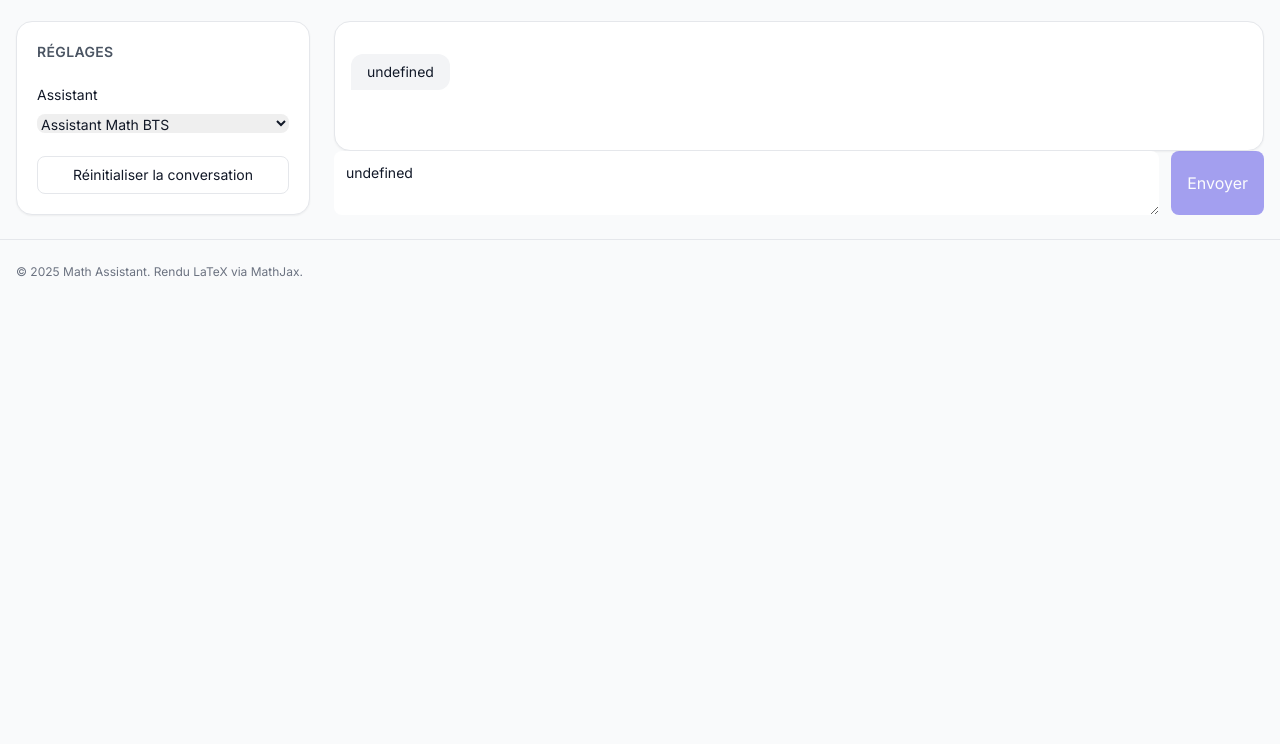
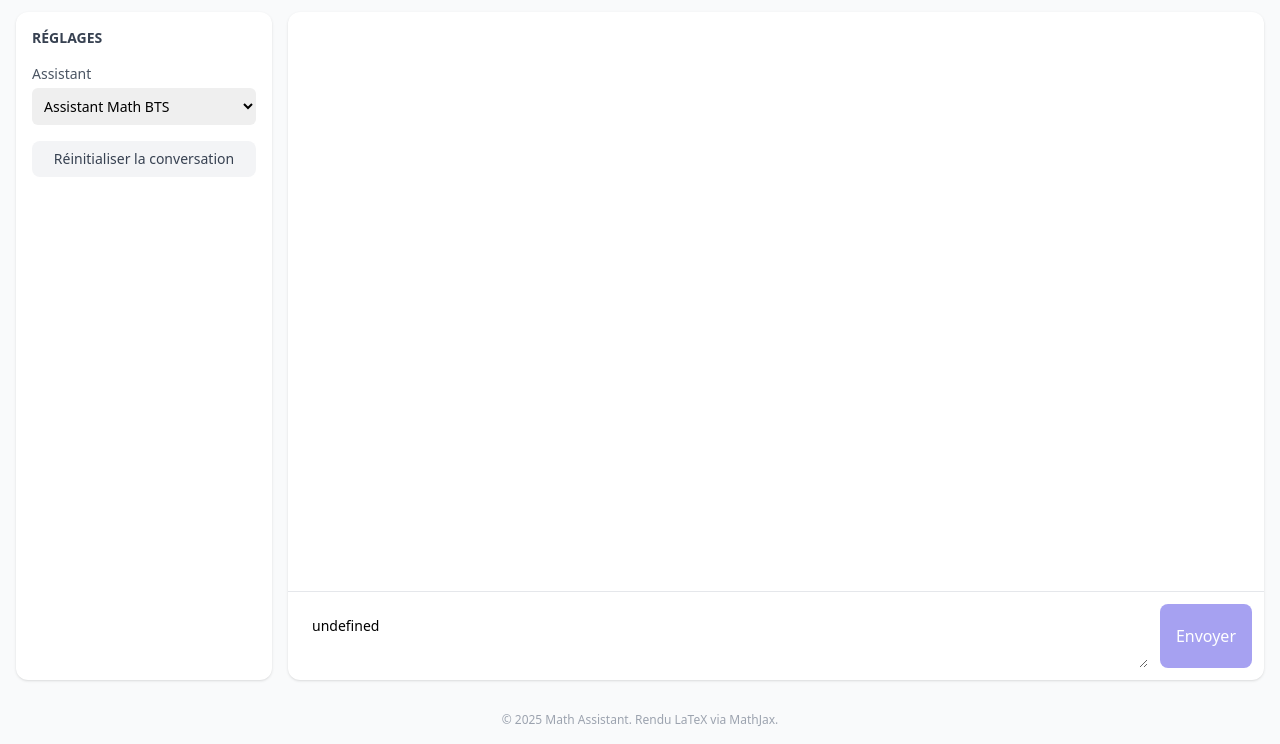
Before and after one commit to MarcoProfParis/mathAssistant, a plain HTML site: page index.html in a window 1280 px wide. Shown: the part 56-800 px from the top of the page. Drawn offline with nearby package versions, Linux system fonts and the light colour scheme.

Commit message:
Update index.html

```diff
--- a/index.html
+++ b/index.html
@@ -1,26 +1,23 @@
 <!doctype html>
-<html lang="fr" class="h-full">
+<html lang="fr" x-data="chatApp()" xmlns="http://www.w3.org/1999/xhtml">
   <head>
     <meta charset="utf-8" />
-    <title>Math Assistant • Tailwind + Alpine</title>
-    <meta name="viewport" content="width=device-width,initial-scale=1" />
+    <title>Math Assistant • BTS</title>
+    <meta name="viewport" content="width=device-width, initial-scale=1" />
+    <meta name="description" content="Assistant de maths BTS avec LaTeX et Tailwind" />
 
-    <!-- Tailwind CSS -->
-    <script src="https://cdn.tailwindcss.com"></script>
-    <script>
-      tailwind.config = {
-        theme: {
-          extend: {
-            fontFamily: { sans: ['Inter', 'ui-sans-serif', 'system-ui'] }
-          }
-        }
-      }
-    </script>
-
-    <!-- Inter font -->
+    <!-- Fonts -->
+    <link rel="preconnect" href="https://fonts.googleapis.com" />
+    <link rel="preconnect" href="https://fonts.gstatic.com" crossorigin />
     <link href="https://fonts.googleapis.com/css2?family=Inter:wght@400;600&display=swap" rel="stylesheet" />
 
-    <!-- MathJax (LaTeX) -->
+    <!-- Tailwind -->
+    <script src="https://cdn.tailwindcss.com"></script>
+
+    <!-- Alpine.js -->
+    <script src="https://unpkg.com/alpinejs" defer></script>
+
+    <!-- MathJax -->
     <script>
       window.MathJax = {
         tex: {
@@ -31,64 +28,61 @@
         options: { skipHtmlTags: ['script','noscript','style','textarea','pre','code'] }
       };
     </script>
-    <script id="MathJax-script" async
-      src="https://cdn.jsdelivr.net/npm/mathjax@3/es5/tex-mml-chtml.js"></script>
+    <script id="MathJax-script" async src="https://cdn.jsdelivr.net/npm/mathjax@3/es5/tex-mml-chtml.js"></script>
 
-    <!-- Alpine.js -->
-    <script defer src="https://unpkg.com/alpinejs@3.x.x/dist/cdn.min.js"></script>
+    <!-- App logic -->
+    <script type="module" src="./assets/app.js"></script>
   </head>
+  <body class="font-inter bg-gray-50 min-h-screen flex flex-col">
 
-  <body class="h-full bg-gray-50 text-gray-900 font-sans" x-data="chatApp()">
-    <!-- Header -->
-    <header class="sticky top-0 border-b bg-white shadow-sm z-10">
-      <div class="max-w-7xl mx-auto px-4 py-3 flex justify-between items-center">
+    <!-- HEADER -->
+    <header class="flex items-center justify-between bg-white shadow px-6 py-3">
       <div class="flex items-center gap-2">
-          <svg class="h-6 w-6 text-indigo-600" viewBox="0 0 24 24"><circle cx="12" cy="12" r="10" fill="currentColor"/></svg>
-          <span class="text-lg font-semibold">Math Assistant</span>
+        <div class="w-4 h-4 rounded-full bg-indigo-600"></div>
+        <span class="font-semibold text-lg">Math Assistant</span>
       </div>
-        <div class="text-xs font-medium bg-emerald-100 text-emerald-700 px-2 py-1 rounded-md" x-text="status"></div>
-      </div>
+      <div class="text-sm text-gray-500" x-text="status"></div>
     </header>
 
-    <!-- Layout -->
-    <main class="max-w-7xl mx-auto px-4 py-6 grid lg:grid-cols-12 gap-6">
-      <!-- Sidebar -->
-      <aside class="lg:col-span-4 xl:col-span-3">
-        <div class="rounded-2xl border bg-white shadow-sm p-5 space-y-5">
-          <h2 class="text-sm font-semibold uppercase tracking-wide text-gray-600">Réglages</h2>
+    <!-- MAIN -->
+    <main class="flex flex-1 p-4 gap-4">
 
-          <label class="block space-y-2">
-            <span class="text-sm font-medium">Assistant</span>
-            <select class="w-full rounded-lg border-gray-300 text-sm focus:ring-indigo-500 focus:border-indigo-500"
-                    x-model="assistantId">
+      <!-- ASIDE (réglages) -->
+      <aside class="w-64 bg-white shadow rounded-xl p-4 space-y-4">
+        <h2 class="text-gray-700 font-semibold uppercase text-sm">Réglages</h2>
+
+        <label class="block text-sm">
+          <span class="text-gray-600">Assistant</span>
+          <select x-model="assistantId" class="mt-1 block w-full rounded-md border-gray-300 p-2 text-sm">
             <option value="asst_nJPlhP6A858ujOQmAB1a7IKZ">Assistant Math BTS</option>
             <option value="asst_JIkIS0KLot6YU8V2uFP1VLLn">Assistant Math BTS LaTeX</option>
           </select>
         </label>
 
         <button @click="resetThread"
-                  class="w-full rounded-lg border px-3 py-2 text-sm hover:bg-gray-50">
+          class="w-full bg-gray-100 hover:bg-gray-200 text-gray-700 text-sm px-3 py-2 rounded-lg">
           Réinitialiser la conversation
         </button>
-        </div>
       </aside>
 
-      <!-- Chat -->
-      <section class="lg:col-span-8 xl:col-span-9 flex flex-col">
-        <div id="messages" x-ref="messages"
-             class="flex-1 overflow-y-auto rounded-2xl border bg-white shadow-sm p-4 space-y-4 h-[60vh]">
-          <template x-for="m in messages" :key="m.id">
-            <div class="flex" :class="m.role === 'user' ? 'justify-end' : 'justify-start'">
-              <div class="max-w-[80%] rounded-xl px-4 py-2 text-sm"
-                   :class="m.role === 'user' ? 'bg-indigo-600 text-white rounded-br-none' : 'bg-gray-100 text-gray-900 rounded-bl-none'">
-                <div x-html="m.html"></div>
+      <!-- CHAT -->
+      <section class="flex-1 flex flex-col bg-white shadow rounded-xl">
+
+        <!-- Messages -->
+        <ul class="flex-1 overflow-y-auto p-4 space-y-3" x-ref="messages">
+          <template x-for="msg in messages" :key="msg.id">
+            <li :class="msg.role === 'user' ? 'text-right' : 'text-left'">
+              <div :class="msg.role === 'user'
+                          ? 'inline-block bg-indigo-600 text-white px-3 py-2 rounded-lg'
+                          : 'inline-block bg-gray-100 text-gray-800 px-3 py-2 rounded-lg' "
+                   x-html="msg.html">
               </div>
-            </div>
+            </li>
           </template>
-        </div>
+        </ul>
 
-        <!-- Input -->
-        <form @submit.prevent="send" class="flex gap-3">
+        <!-- Composer -->
+        <form @submit.prevent="send" class="border-t border-gray-200 flex gap-3 p-3">
           <textarea
             x-model="draft"
             rows="2"
@@ -105,18 +99,13 @@
             Envoyer
           </button>
         </form>
-
       </section>
     </main>
 
-    <!-- Footer -->
-    <footer class="border-t">
-      <div class="max-w-7xl mx-auto px-4 py-6 text-xs text-gray-500">
-        © <span x-text="new Date().getFullYear()"></span> Math Assistant. Rendu LaTeX via MathJax.
-      </div>
+    <!-- FOOTER -->
+    <footer class="text-center text-gray-400 text-xs py-4">
+      © 2025 Math Assistant. Rendu LaTeX via MathJax.
     </footer>
 
-    <!-- Script externe -->
-    <script type="module" src="./assets/app.js"></script>
   </body>
 </html>
```
Lines whose indentation alone changed are shown as unchanged.
